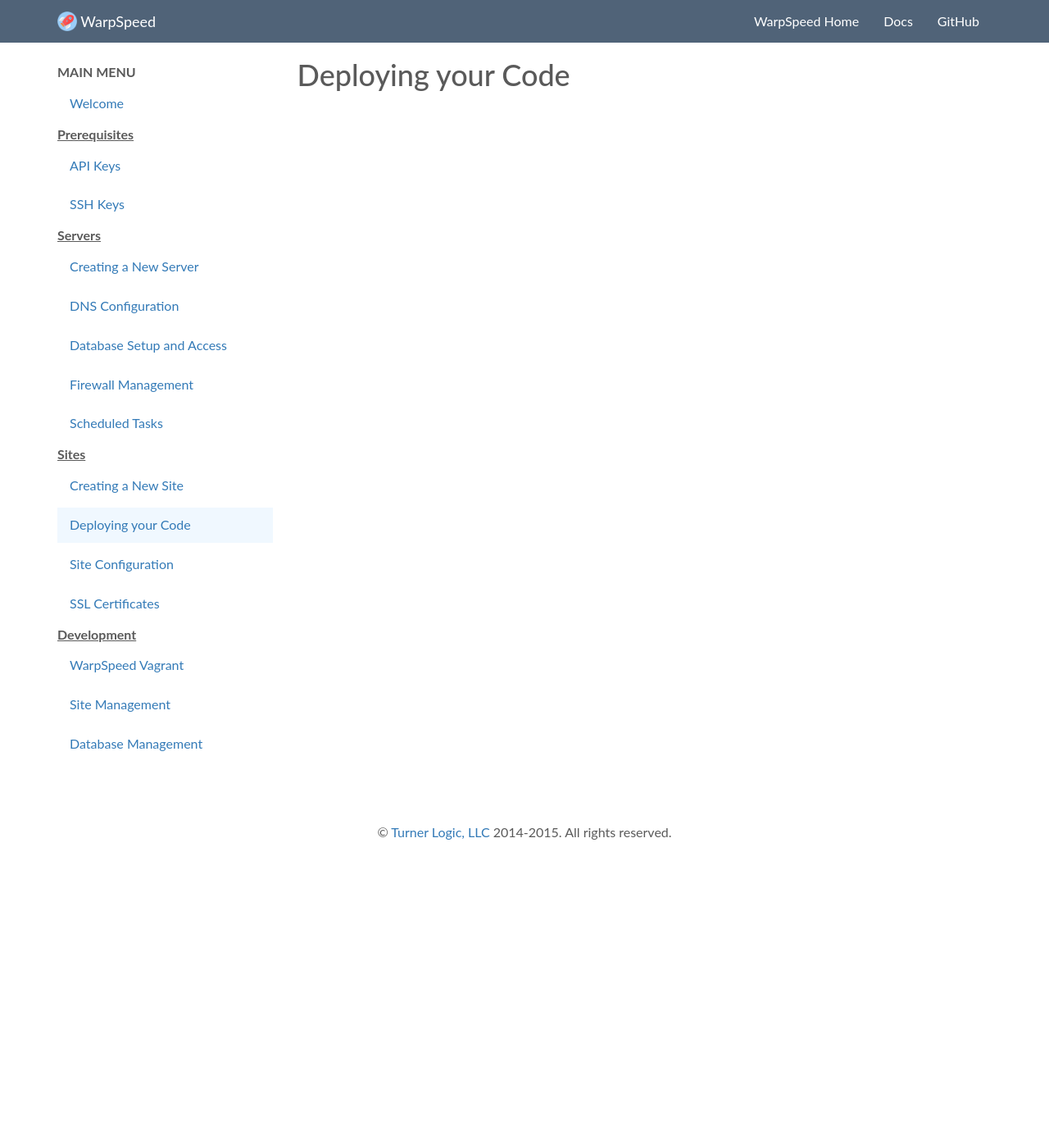
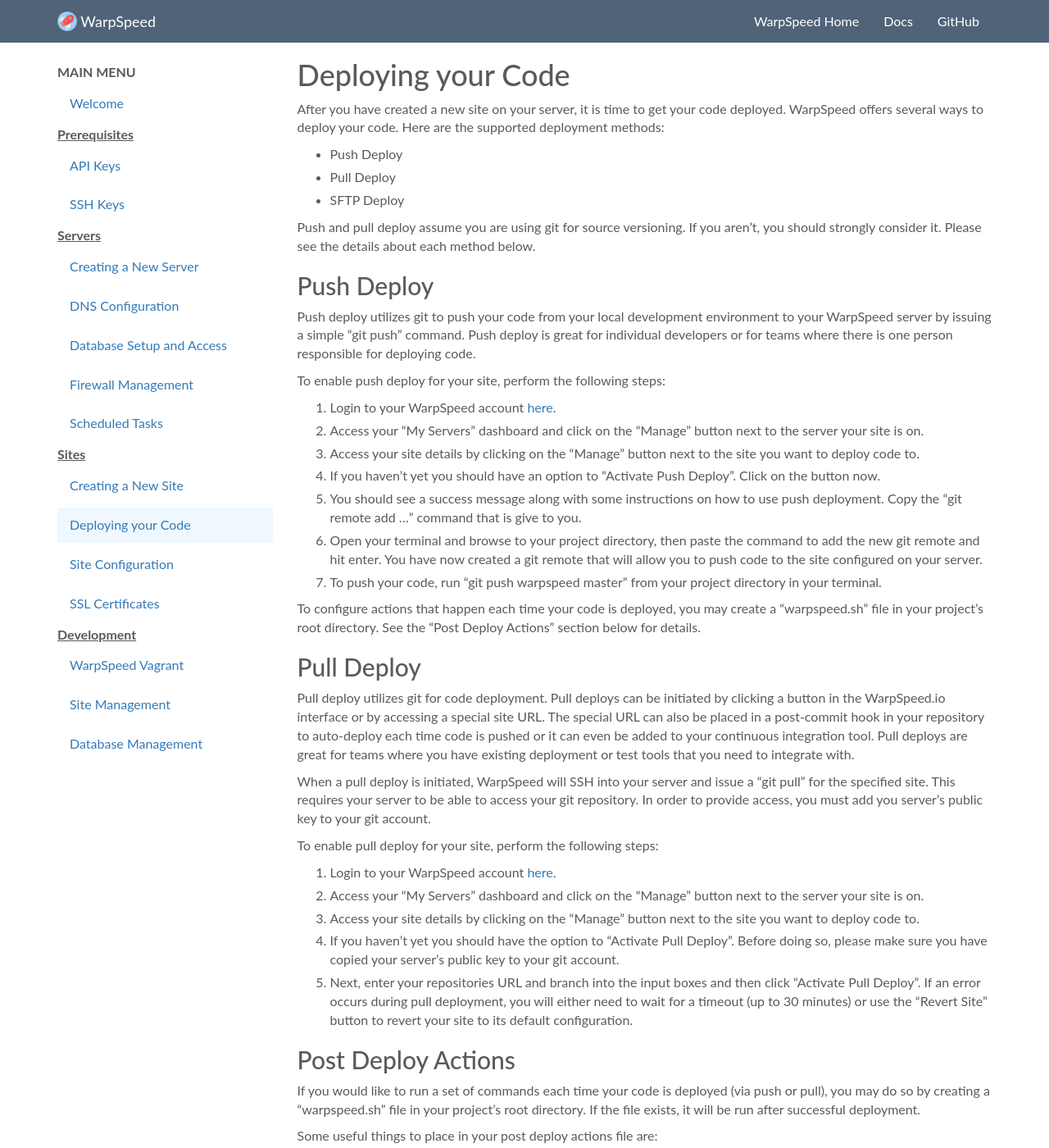
Before and after one commit to warpspeed/warpspeed-docs, a Jekyll site: the page built from v1/deploying-your-code.md, in a window 1280 px wide and 1400 px high. Shown: the whole window at 82% size. Built offline with Jekyll 4.4.1, drawn with Linux system fonts in a browser that asks for light colours; comment, search, counter and statistics services are not loaded; some of the changed text lies outside the part shown.

Commit message:
Added deployment section.

```diff
--- a/v1/deploying-your-code.md
+++ b/v1/deploying-your-code.md
@@ -4,3 +4,57 @@ title: Deploying your Code
 ---
 
 # Deploying your Code
+
+After you have created a new site on your server, it is time to get your code deployed. WarpSpeed offers several ways to deploy your code. Here are the supported deployment methods:
+
+- Push Deploy
+- Pull Deploy
+- SFTP Deploy
+
+Push and pull deploy assume you are using git for source versioning. If you aren't, you should strongly consider it. Please see the details about each method below.
+
+## Push Deploy
+
+Push deploy utilizes git to push your code from your local development environment to your WarpSpeed server by issuing a simple "git push" command. Push deploy is great for individual developers or for teams where there is one person responsible for deploying code.
+
+To enable push deploy for your site, perform the following steps:
+
+1. Login to your WarpSpeed account [here](https://warpspeed.io/login).
+1. Access your "My Servers" dashboard and click on the "Manage" button next to the server your site is on.
+1. Access your site details by clicking on the "Manage" button next to the site you want to deploy code to.
+1. If you haven't yet you should have an option to "Activate Push Deploy". Click on the button now.
+1. You should see a success message along with some instructions on how to use push deployment. Copy the "git remote add ..." command that is give to you.
+1. Open your terminal and browse to your project directory, then paste the command to add the new git remote and hit enter. You have now created a git remote that will allow you to push code to the site configured on your server.
+1. To push your code, run "git push warpspeed master" from your project directory in your terminal.
+
+To configure actions that happen each time your code is deployed, you may create a "warpspeed.sh" file in your project's root directory. See the "Post Deploy Actions" section below for details.
+
+## Pull Deploy
+
+Pull deploy utilizes git for code deployment. Pull deploys can be initiated by clicking a button in the WarpSpeed.io interface or by accessing a special site URL. The special URL can also be placed in a post-commit hook in your repository to auto-deploy each time code is pushed or it can even be added to your continuous integration tool. Pull deploys are great for teams where you have existing deployment or test tools that you need to integrate with.
+
+When a pull deploy is initiated, WarpSpeed will SSH into your server and issue a "git pull" for the specified site. This requires your server to be able to access your git repository. In order to provide access, you must add you server's public key to your git account.
+
+To enable pull deploy for your site, perform the following steps:
+
+1. Login to your WarpSpeed account [here](https://warpspeed.io/login).
+1. Access your "My Servers" dashboard and click on the "Manage" button next to the server your site is on.
+1. Access your site details by clicking on the "Manage" button next to the site you want to deploy code to.
+1. If you haven't yet you should have the option to "Activate Pull Deploy". Before doing so, please make sure you have copied your server's public key to your git account.
+1. Next, enter your repositories URL and branch into the input boxes and then click "Activate Pull Deploy". If an error occurs during pull deployment, you will either need to wait for a timeout (up to 30 minutes) or use the "Revert Site" button to revert your site to its default configuration.
+
+## Post Deploy Actions
+
+If you would like to run a set of commands each time your code is deployed (via push or pull), you may do so by creating a "warpspeed.sh" file in your project's root directory. If the file exists, it will be run after successful deployment.
+
+Some useful things to place in your post deploy actions file are:
+
+- Running db migrations
+- Installing software updates
+- Building static HTML sites
+
+Make sure to set the appropriate environment settings within your "warpspeed.sh" file to ensure the script will work as you expect. The script will be executed within the root directory of your site.
+
+## SFTP Deploy
+
+If you don't use git for version control, you can also deploy your code via SFTP.
```
